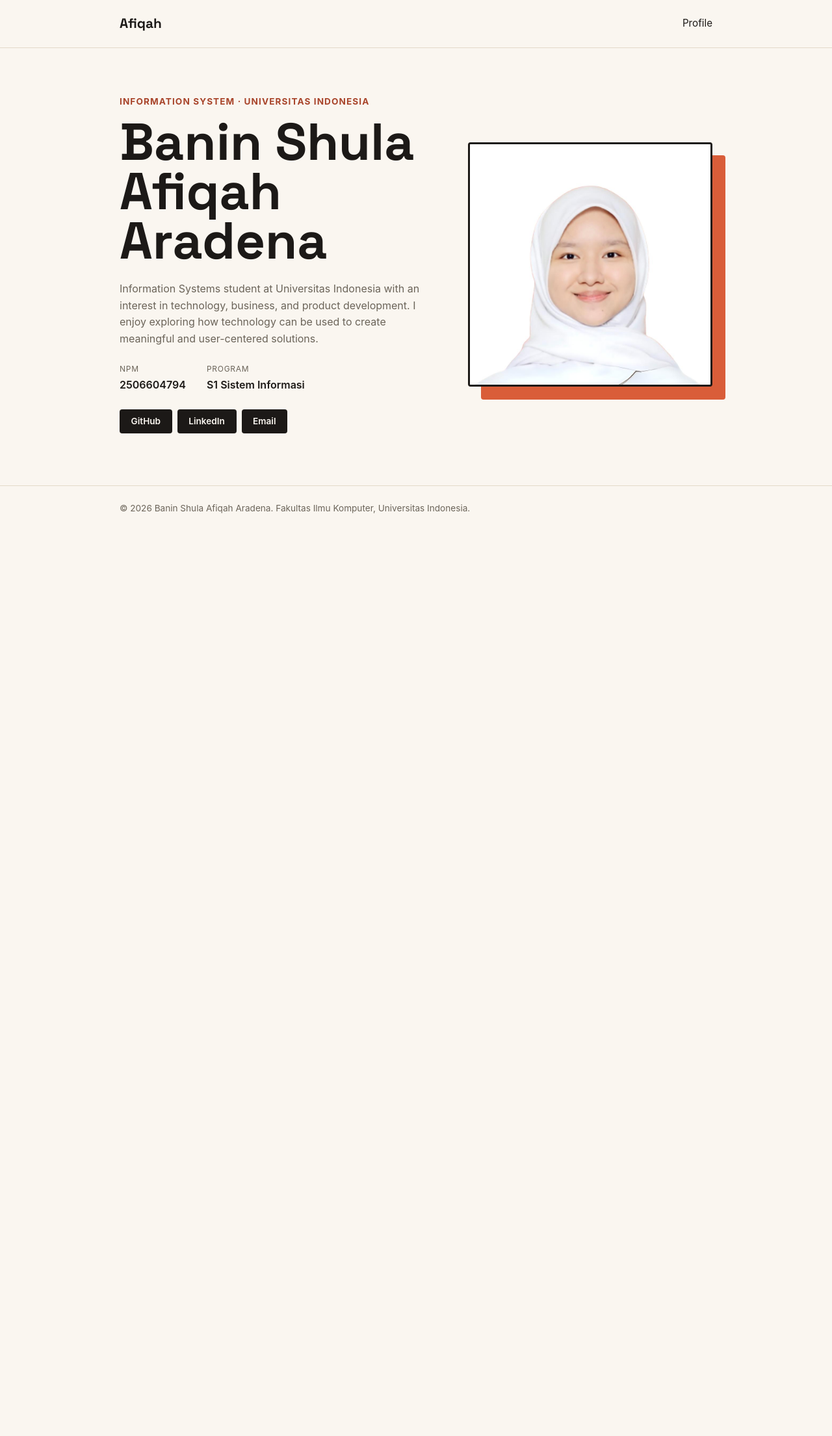
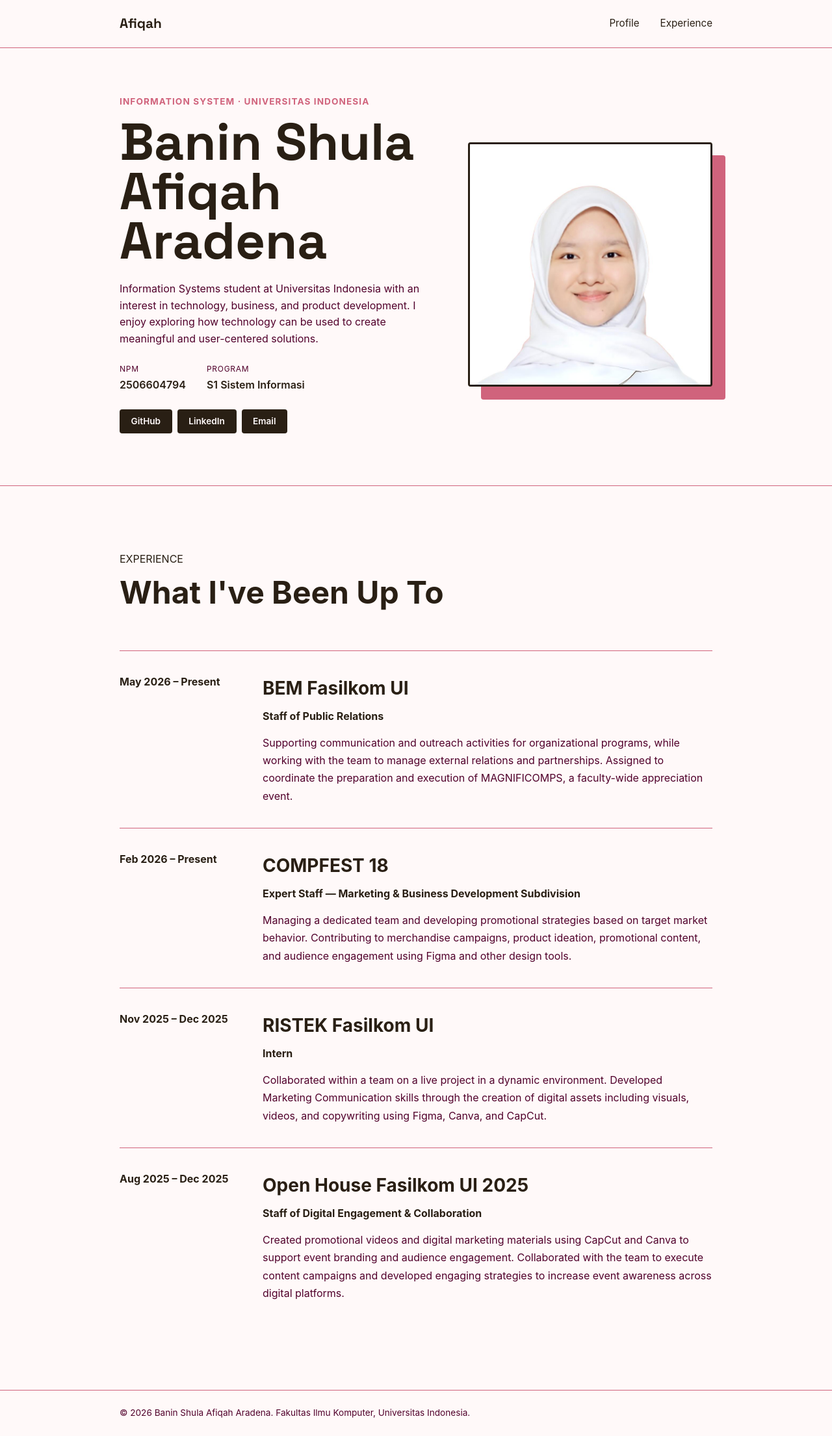
Before and after one commit to baninshula-beep/myportofolio, a Django app: page / in a window 1280 px wide. Shown: the whole page at 65% size. Before the commit the page ends 790 px from the top, so only its background shows below. Run offline with Django 5.2, Linux system fonts and the light colour scheme.

Commit message:
Add experience section

```diff
--- a/static/css/style.css
+++ b/static/css/style.css
@@ -5,12 +5,12 @@
 }
 
 :root {
-    --ink: #1c1917;
-    --paper: #faf6f0;
-    --accent: #d95d39;
-    --accent-dark: #a8442a;
-    --line: #e3d9c9;
-    --text-muted: #6b6459;
+    --ink: #291f14;
+    --paper: #fff9f9;
+    --accent: #D0637C;
+    --accent-dark: #D0637C;
+    --line: #D0637C;
+    --text-muted: #51002b;
     --radius: 4px;
 }
 
@@ -58,6 +58,11 @@ h1, .brand {
     color: var(--ink);
     text-decoration: none;
     font-size: 0.95rem;
+
+}
+
+.site-header nav a:hover {
+    color: var(--accent);
 }
 
 .hero {
@@ -134,11 +139,12 @@ h1, .brand {
     background-color: var(--ink);
     border-radius: var(--radius);
     padding: 0.5rem 1.1rem;
-    transition: background-color 0.2s ease;
+    transition: all 0.2s ease;
 }
 
 .social-link:hover {
     background-color: var(--accent);
+    transform: translateY(-3px);
 }
 
 .hero-photo {
@@ -192,4 +198,75 @@ h1, .brand {
     .social-links {
         justify-content: flex-start;
     }
+
 }
+
+/* Experience Section */
+.experience {
+    padding: 100px 0;
+    border-top: 1px solid var(--line);
+
+}
+
+.experience h2{
+    font-size: 48px;
+    margin-bottom: 50px;
+
+}
+
+.experience-list {
+    display: flex;
+    flex-direction: column;
+}
+
+.experience-item {
+    display: grid;
+    grid-template-columns: 180px 1fr;
+    gap: 40px;
+    padding: 35px 0;
+    border-top: 1px solid var(--line);
+
+}
+
+.experience-year {
+    font-size: 16px;
+    font-weight: 700;
+}
+
+.experience-content h3 {
+    font-size: 28px;
+    margin-bottom: 8px;
+}
+
+.experience-role {
+    font-weight: 700;
+    margin-bottom: 15px;
+}
+
+.experience-content p:last-child {
+    max-width: 700px;
+    line-height: 1.7;
+    color: var(--text-muted);
+}
+
+
+
+
+
+/* Responsive */
+@media (max-width: 768px) {
+    .experience{
+        padding: 70px 0;
+    }
+
+    .experience h2{
+        font-size: 36px;
+    }
+
+    .experience-item {
+        grid-template-columns: 1fr;
+        gap: 12px;
+    }
+
+
+}
--- a/templates/index.html
+++ b/templates/index.html
@@ -19,8 +19,10 @@
         <div class="container">
             <a href="#profile" class="brand">Afiqah</a>
 
-            <nav>
+           <nav>
                 <a href="#profile">Profile</a>
+                <a href="#experience">Experience</a>
+
             </nav>
         </div>
     </header>
@@ -89,6 +91,83 @@
             </div>
 
         </section>
+        <section class="experience" id="experience">
+    <div class="container">
+        <p class="section-kicker">EXPERIENCE</p>
+
+        <h2>What I've Been Up To</h2>
+
+        <div class="experience-list">
+
+            <article class="experience-item">
+                <div class="experience-year">May 2026 – Present</div>
+
+                <div class="experience-content">
+                    <h3>BEM Fasilkom UI</h3>
+                    <p class="experience-role">Staff of Public Relations</p>
+                    <p>
+                        Supporting communication and outreach activities for organizational
+                        programs, while working with the team to manage external relations
+                        and partnerships. Assigned to coordinate the preparation and execution
+                        of MAGNIFICOMPS, a faculty-wide appreciation event.
+                    </p>
+                </div>
+            </article>
+
+            <article class="experience-item">
+                <div class="experience-year">Feb 2026 – Present</div>
+
+                <div class="experience-content">
+                    <h3>COMPFEST 18</h3>
+                    <p class="experience-role">
+                        Expert Staff — Marketing & Business Development Subdivision
+                    </p>
+                    <p>
+                        Managing a dedicated team and developing promotional strategies based
+                        on target market behavior. Contributing to merchandise campaigns,
+                        product ideation, promotional content, and audience engagement using
+                        Figma and other design tools.
+                    </p>
+                </div>
+            </article>
+
+            <article class="experience-item">
+                <div class="experience-year">Nov 2025 – Dec 2025</div>
+
+                <div class="experience-content">
+                    <h3>RISTEK Fasilkom UI</h3>
+                    <p class="experience-role">Intern</p>
+                    <p>
+                        Collaborated within a team on a live project in a dynamic environment.
+                        Developed Marketing Communication skills through the creation of
+                        digital assets including visuals, videos, and copywriting using Figma,
+                        Canva, and CapCut.
+                    </p>
+                </div>
+            </article>
+
+            <article class="experience-item">
+                <div class="experience-year">Aug 2025 – Dec 2025</div>
+
+                <div class="experience-content">
+                    <h3>Open House Fasilkom UI 2025</h3>
+                    <p class="experience-role">
+                        Staff of Digital Engagement & Collaboration
+                    </p>
+                    <p>
+                        Created promotional videos and digital marketing materials using
+                        CapCut and Canva to support event branding and audience engagement.
+                        Collaborated with the team to execute content campaigns and developed
+                        engaging strategies to increase event awareness across digital platforms.
+                    </p>
+                </div>
+            </article>
+
+        </div>
+    </div>
+</section>
+
+
     </main>
 
     <footer class="site-footer">
```
Also changed, not shown: README.md.
